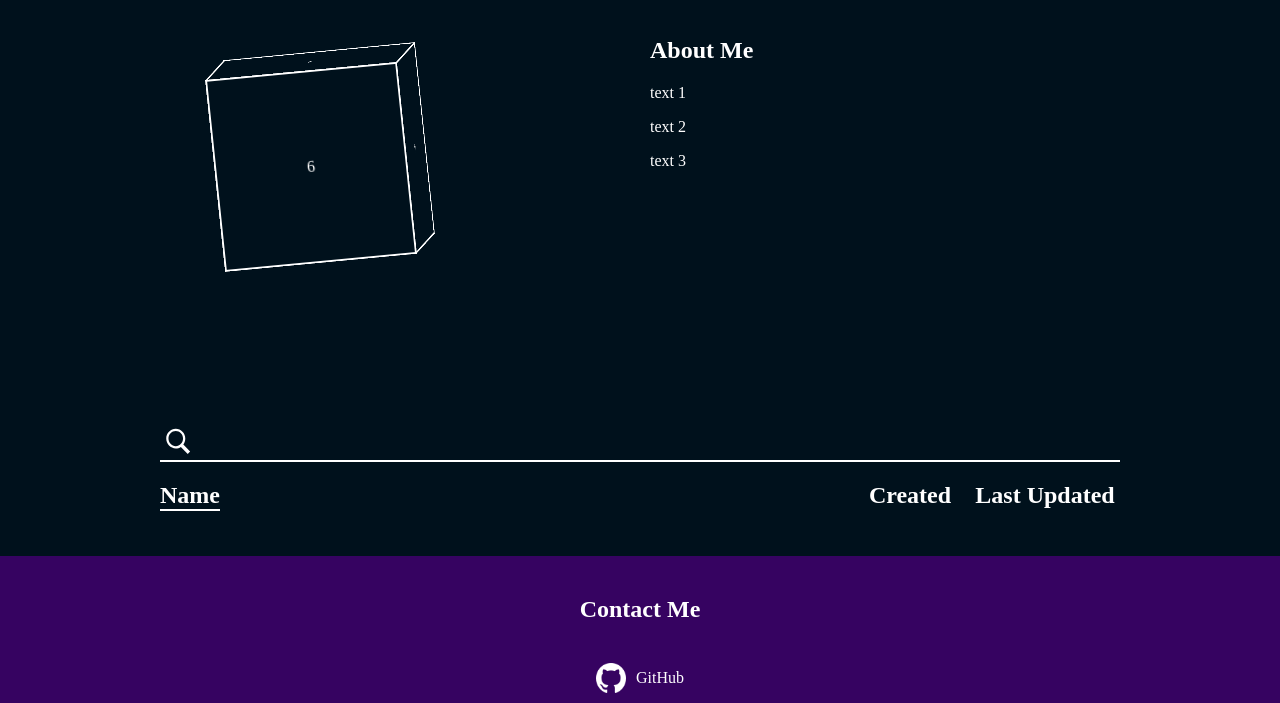
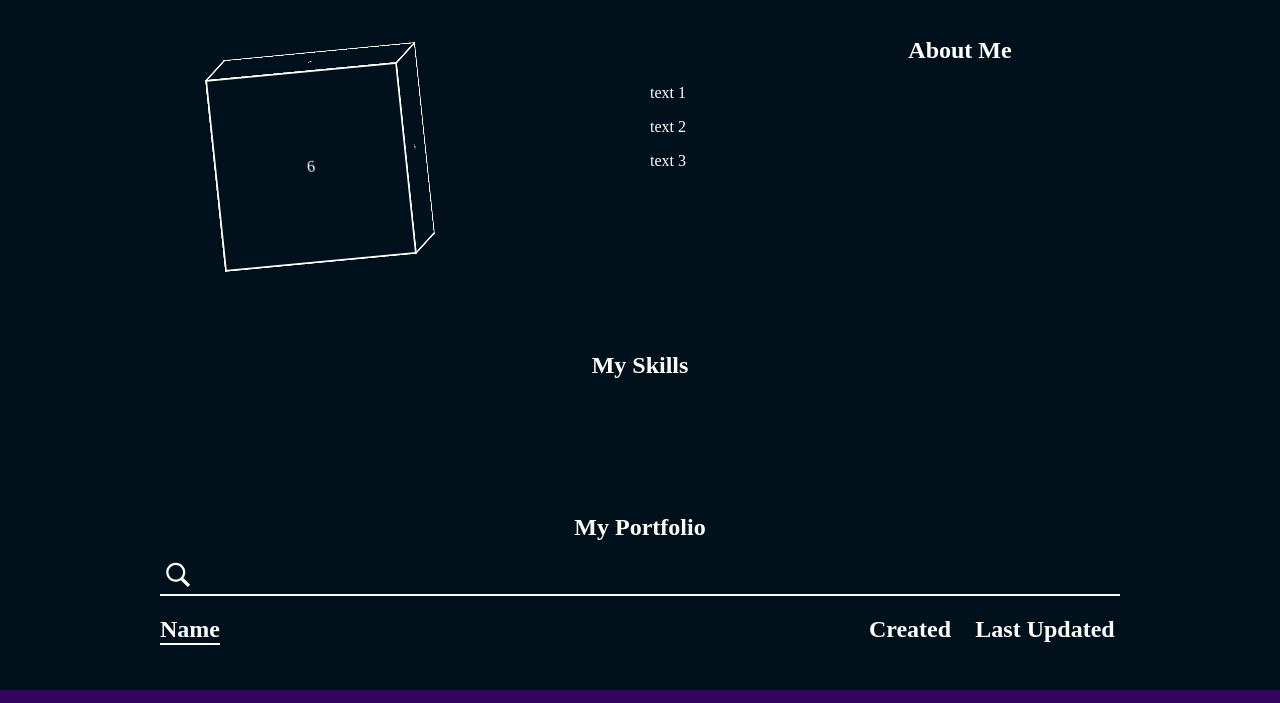
Before and after one commit to HasinZaman/Portfolio_Website, a website with bundled scripts: page index.html in a window 1280 px wide. Shown: the part 681-1384 px from the top of the page. Built offline with nearby package versions, Linux system fonts and the light colour scheme; files whose address does not match are found by name.

Commit message:
Added section headers

```diff
--- a/index.html
+++ b/index.html
@@ -68,6 +68,7 @@
 	<script src="src/script/Menu.js"></script>
 
 	<section id="skills" class="content">
+		<h1>My Skills</h1>
 		<div>
 		</div>
 
@@ -82,6 +83,7 @@
 		</div> -->
 	</section>
 	<section id="portfolio">
+		<h1>My Portfolio</h1>
 		<div id="search">
 			<div class="searchBox">
 				<input title="Search Box" type="text">
--- a/src/style/styles.scss
+++ b/src/style/styles.scss
@@ -70,6 +70,10 @@
 
 	section:not(:first-child){
 		margin-top: 25px;
+
+		h1 {
+			text-align: center;
+		}
 	}
 
 	#header {
```
Also changed, not shown: src/css/styles.css.
